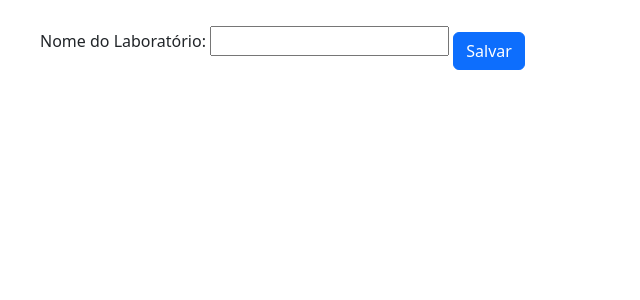
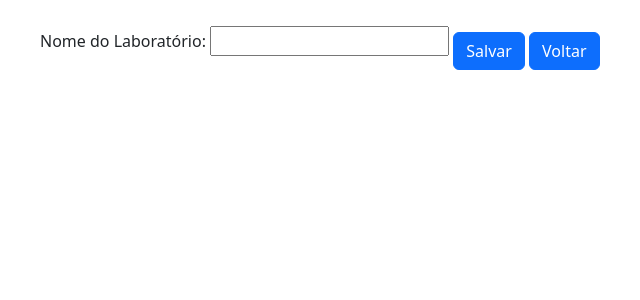
Before and after one commit to tilitpeg/comunidade_litpeg, a Django app: page /laboratorio/novo/ in a window 1280 px wide. Shown: the part 56-356 px from the top of the page, without its empty margins (42-682 px from the left). Run offline with Django 4.2, Linux system fonts and the light colour scheme; the visitor is signed in with stand-in values (Sample User, id 1); some libraries are stand-ins or nearby versions.

Commit message:
Add botão de voltar

```diff
--- a/laboratorio/templates/laboratorio/laboratorio_form.html
+++ b/laboratorio/templates/laboratorio/laboratorio_form.html
@@ -9,6 +9,7 @@
     {% csrf_token %}
     {{ form|bootstrap }}
     <input type="submit" value="Salvar" class="btn btn-primary mt-3"></input>
+    <a href="{% url 'laboratorio.index' %}" class="btn btn-primary mt-3">Voltar</a>
   </form>
 </div>
 
--- a/laboratorio/templates/pessoa/pessoa_form.html
+++ b/laboratorio/templates/pessoa/pessoa_form.html
@@ -8,6 +8,7 @@
         {% csrf_token %}
         {{ form|bootstrap }}
         <input type="submit" value="Salvar" class="btn btn-primary mt-3"></input>
+        <a href="{% url 'laboratorio.index' %}" class="btn btn-primary mt-3">Voltar</a>
     </form>
 </div>
 
```
